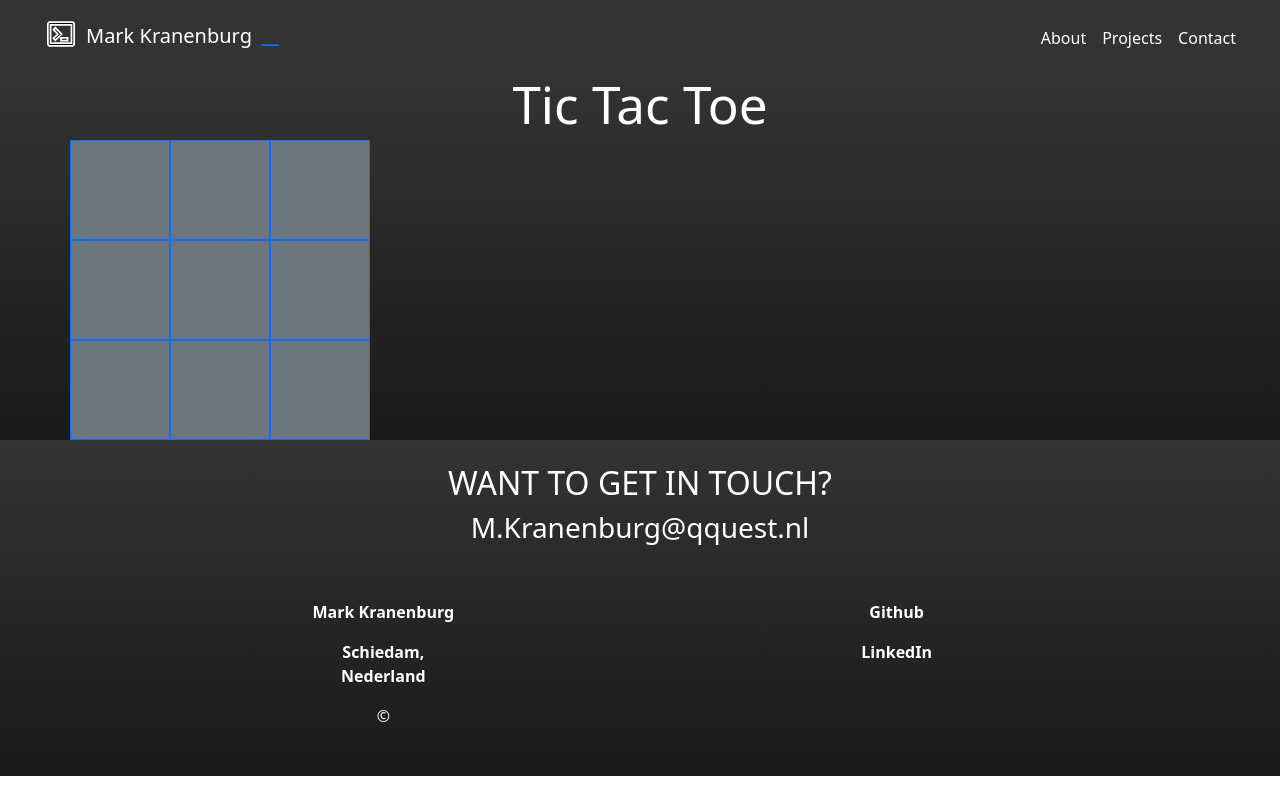
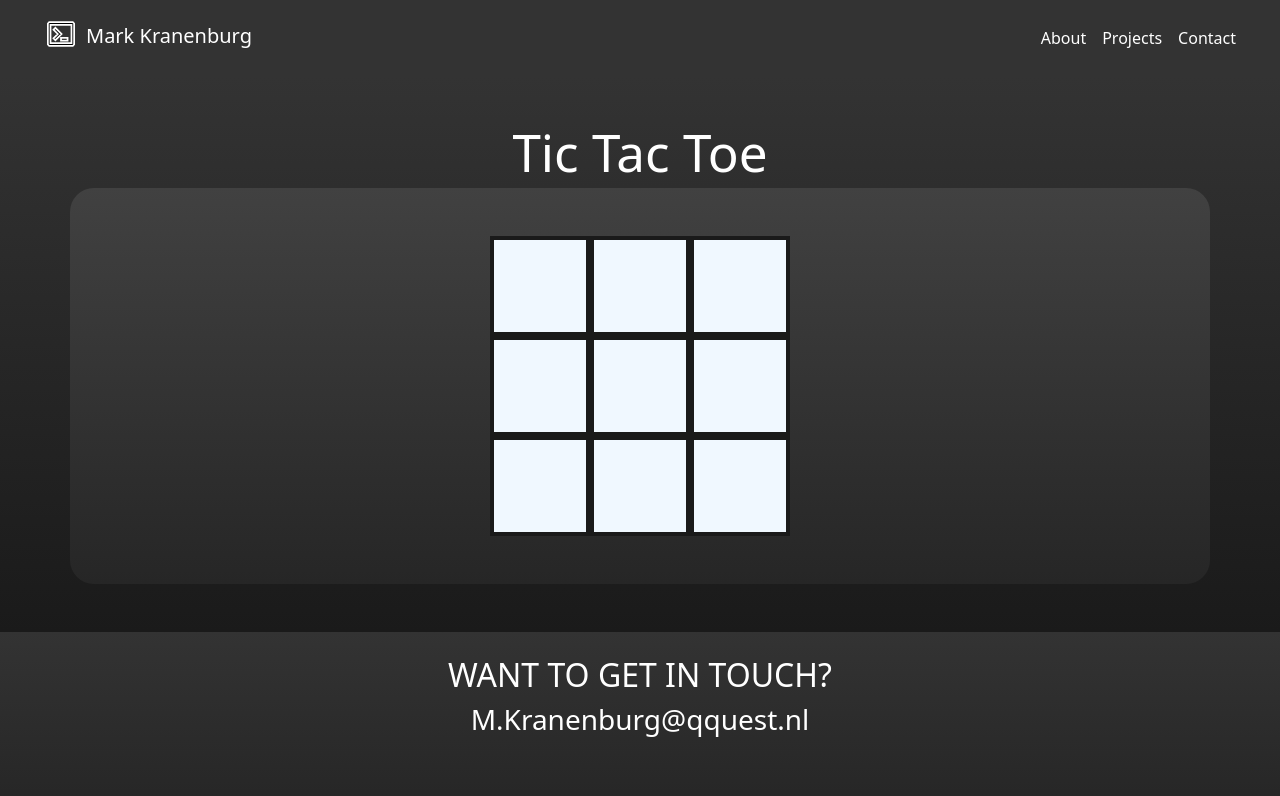
Before and after one commit to MarkDeveloper36/portfolio, a React (Vite) app in the folder react-project/: page /portfolio/tic-tac-toe in a window 1280 px wide. Shown: the top 796 px of the page. Built offline with nearby package versions, Linux system fonts and the light colour scheme.

Commit message:
add styling to TicTacToe

```diff
--- a/react-project/src/App.jsx
+++ b/react-project/src/App.jsx
@@ -1,4 +1,3 @@
-import { useState } from 'react'
 import './App.css'
 import Header from './Components/Header'
 import Home from './Components/Home'
--- a/react-project/src/Components/About.css
+++ b/react-project/src/Components/About.css
@@ -1,4 +1,4 @@
-section {
+#aboutSection {
     color: #fff;
     background-image: linear-gradient(to bottom, #333333, #1a1a1a);
 }
--- a/react-project/src/Components/About.jsx
+++ b/react-project/src/Components/About.jsx
@@ -2,7 +2,7 @@ import './About.css'
 
 export default function About() {
     return (
-        <section className='text-start container-fluid py-5'>
+        <section id='aboutSection' className='text-start container-fluid py-5'>
             <div className='row'>
                 <div className='col-1'></div>
                 <div className='col'>
--- a/react-project/src/Components/TicTacToe.css
+++ b/react-project/src/Components/TicTacToe.css
@@ -1,9 +1,18 @@
 #sectionTicTacToe {
-    background-color: red;
+    color: #fff;
+    background-image: linear-gradient(to bottom, #333333, #1a1a1a);
 
     .box {
-        background-color: aquamarine;
+        background-color: aliceblue;
+        border: 4px #1a1a1a solid;
         width: 100px;
         height: 100px;
     }
 }
+
+
+#ticTacToeContainer {
+    background-image: linear-gradient(to bottom, #414141, #262626);
+    border-radius: 1.5rem;
+    color: #1a1a1a;
+}
--- a/react-project/src/Components/TicTacToe.jsx
+++ b/react-project/src/Components/TicTacToe.jsx
@@ -25,7 +25,20 @@ export default function TicTacToe() {
                     for (let col = 0; col < board[row].length; col++) {
                         let selector = `tictactoeBox${index + 1}`;
                         let element = document.querySelector(`#${selector}`);
-                        element.textContent = board[row][col];
+                        // element.textContent = board[row][col];
+                        if (board[row][col] === 'X') {
+                            element.innerHTML = `
+                        <svg width="233" height="176" viewBox="0 0 233 176" fill="none" xmlns="http://www.w3.org/2000/svg">
+                            <path d="M170.54 72.0455C176.146 67.4253 181.859 62.9294 187.452 58.3006C200.233 47.7102 218.041 39.6313 217.376 20.4819C217.076 11.7816 211.53 3.34691 202.71 1.22111C177.715 -4.80485 150.842 28.4751 132.126 47.8816C103.693 27.7979 69.7273 2.08258 36.8288 0.681091C30.4386 0.41108 24.8026 8.82857 28.9728 14.3702C47.6036 39.117 75.8219 57.1306 101.653 75.4699C71.9346 101.22 41.1662 125.576 7.8305 146.663C-6.0815 155.47 2.73887 179.93 19.4153 174.14C61.7127 159.452 98.0528 129.794 132.97 102.574C133.664 102.038 134.324 101.451 135.019 100.911C146.595 109.813 158.321 118.517 169.563 127.848C182.082 138.232 193.975 155.389 211.535 155.757C223.762 156.015 230.89 146.093 232.175 135.121C234.79 112.779 198.557 88.7819 170.54 72.0455Z" fill="black" />
+                        </svg>
+                        `;
+                        } else if (board[row][col] === 'O') {
+                            element.innerHTML = `
+                        <svg width="781" height="770" viewBox="0 0 781 770" fill="none" xmlns="http://www.w3.org/2000/svg">
+                            <path id="Vector" d="M755.636 687.233C757.874 684.551 759.723 681.21 760.919 677.051C823.733 460.136 727.438 202.282 547.869 68.5682C462.438 4.95378 353.203 -17.5175 251.207 15.0633C193.479 33.5 137.318 68.4313 95.1571 111.95C34.2695 174.796 8.7976 261.676 -2.8888 345.97C-14.5804 430.208 -16.7189 525.336 33.2926 599.127C60.9983 640.007 86.6651 682.068 132.717 699C187.207 719.03 222 732.363 287 747C348.415 760.83 343 761.5 429 765C484.5 760 507.717 765 558.717 765C651.717 781 719.805 766.605 755.636 687.233ZM630.744 724.981C598.851 713.32 565 720 498.5 720C377 730 379 724.981 305 709C179 656.244 155.1 665.534 82.7403 571.667C29.5827 502.722 46.5092 393.248 57.4636 313.836C57.8484 311.037 57.7532 308.502 57.4638 306.085C79.618 252.027 98.1583 189.782 139.624 146.981C177.14 108.27 230.344 79.0884 281.91 64.6146C371.828 39.3817 460.518 71.6316 531.505 127.277C680.19 243.846 760.362 473.953 708.131 656.244C706.995 657.9 705.964 659.729 705.093 661.763C691.504 693.536 672.478 740.235 630.744 724.981Z" fill="black" />
+                        </svg>
+                        `;
+                        }
                         index++;
                     }
                 }
@@ -138,23 +151,23 @@ export default function TicTacToe() {
     })();
 
     return (
-        <section id='sectionTicTacToe'>
+        <section id='sectionTicTacToe' className='py-5'>
             <h1 onClick={gameController.playRound}>Tic Tac Toe</h1>
-            <div id='ticTacToeContainer' className='container'>
-                <div className='row'>
-                    <div id='tictactoeBox1' data-row="0" data-column="0" className='box bg-secondary border border-primary' onClick={handleClick}></div>
-                    <div id='tictactoeBox2' data-row="0" data-column="1" className='box bg-secondary border border-primary' onClick={handleClick}></div>
-                    <div id='tictactoeBox3' data-row="0" data-column="2" className='box bg-secondary border border-primary' onClick={handleClick}></div>
+            <div id='ticTacToeContainer' className='container p-5 justify-content-center'>
+                <div className='row justify-content-center'>
+                    <div id='tictactoeBox1' data-row="0" data-column="0" className='box d-flex justify-content-center align-items-center' onClick={handleClick}></div>
+                    <div id='tictactoeBox2' data-row="0" data-column="1" className='box d-flex justify-content-center align-items-center' onClick={handleClick}></div>
+                    <div id='tictactoeBox3' data-row="0" data-column="2" className='box d-flex justify-content-center align-items-center' onClick={handleClick}></div>
                 </div>
-                <div className='row'>
-                    <div id='tictactoeBox4' data-row="1" data-column="0" className='box bg-secondary border border-primary' onClick={handleClick}></div>
-                    <div id='tictactoeBox5' data-row="1" data-column="1" className='box bg-secondary border border-primary' onClick={handleClick}></div>
-                    <div id='tictactoeBox6' data-row="1" data-column="2" className='box bg-secondary border border-primary' onClick={handleClick}></div>
+                <div className='row justify-content-center'>
+                    <div id='tictactoeBox4' data-row="1" data-column="0" className='box d-flex justify-content-center align-items-center' onClick={handleClick}></div>
+                    <div id='tictactoeBox5' data-row="1" data-column="1" className='box d-flex justify-content-center align-items-center' onClick={handleClick}></div>
+                    <div id='tictactoeBox6' data-row="1" data-column="2" className='box d-flex justify-content-center align-items-center' onClick={handleClick}></div>
                 </div>
-                <div className='row'>
-                    <div id='tictactoeBox7' data-row="2" data-column="0" className='box bg-secondary border border-primary' onClick={handleClick}></div>
-                    <div id='tictactoeBox8' data-row="2" data-column="1" className='box bg-secondary border border-primary' onClick={handleClick}></div>
-                    <div id='tictactoeBox9' data-row="2" data-column="2" className='box bg-secondary border border-primary' onClick={handleClick}></div>
+                <div className='row justify-content-center'>
+                    <div id='tictactoeBox7' data-row="2" data-column="0" className='box d-flex justify-content-center align-items-center' onClick={handleClick}></div>
+                    <div id='tictactoeBox8' data-row="2" data-column="1" className='box d-flex justify-content-center align-items-center' onClick={handleClick}></div>
+                    <div id='tictactoeBox9' data-row="2" data-column="2" className='box d-flex justify-content-center align-items-center' onClick={handleClick}></div>
                 </div>
             </div>
         </section>
```
Also changed, not shown: react-project/src/assets/TicTacToeCircle.svg (added).
